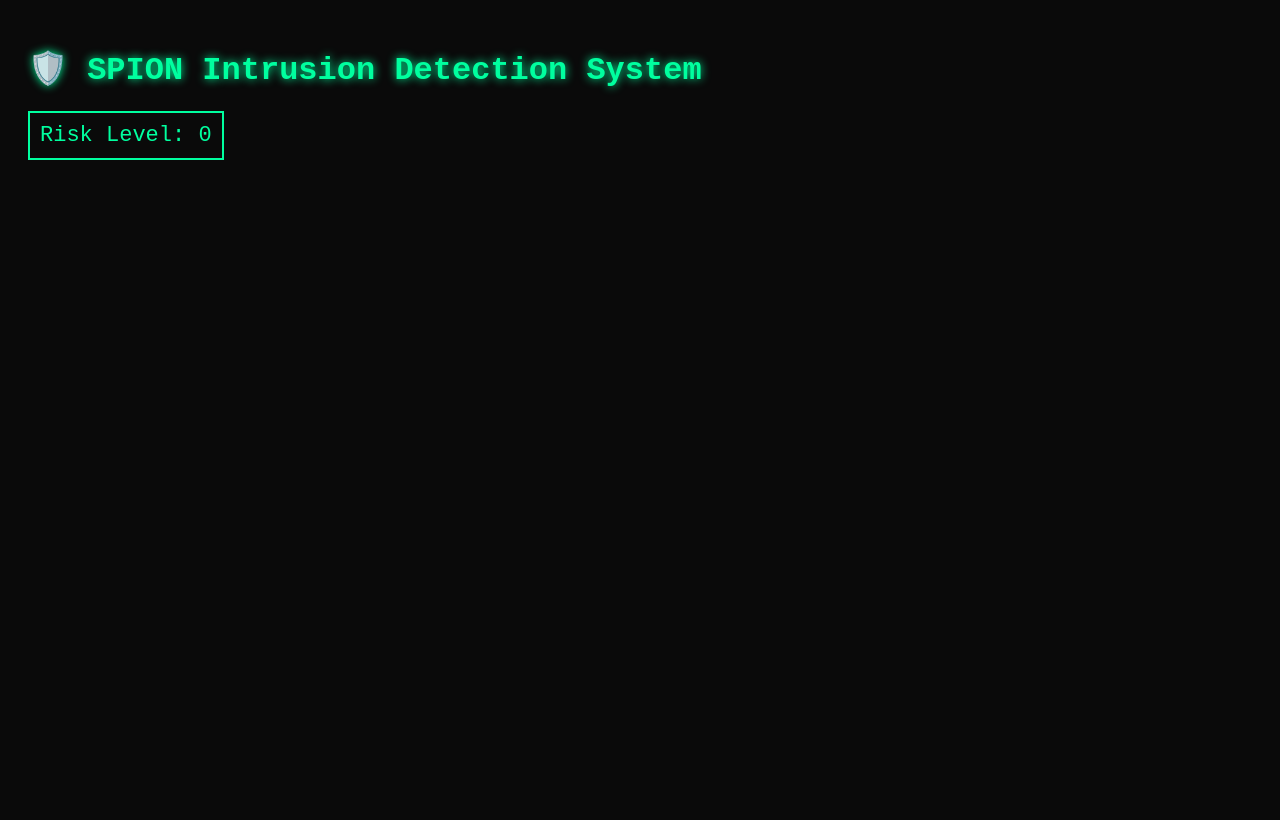
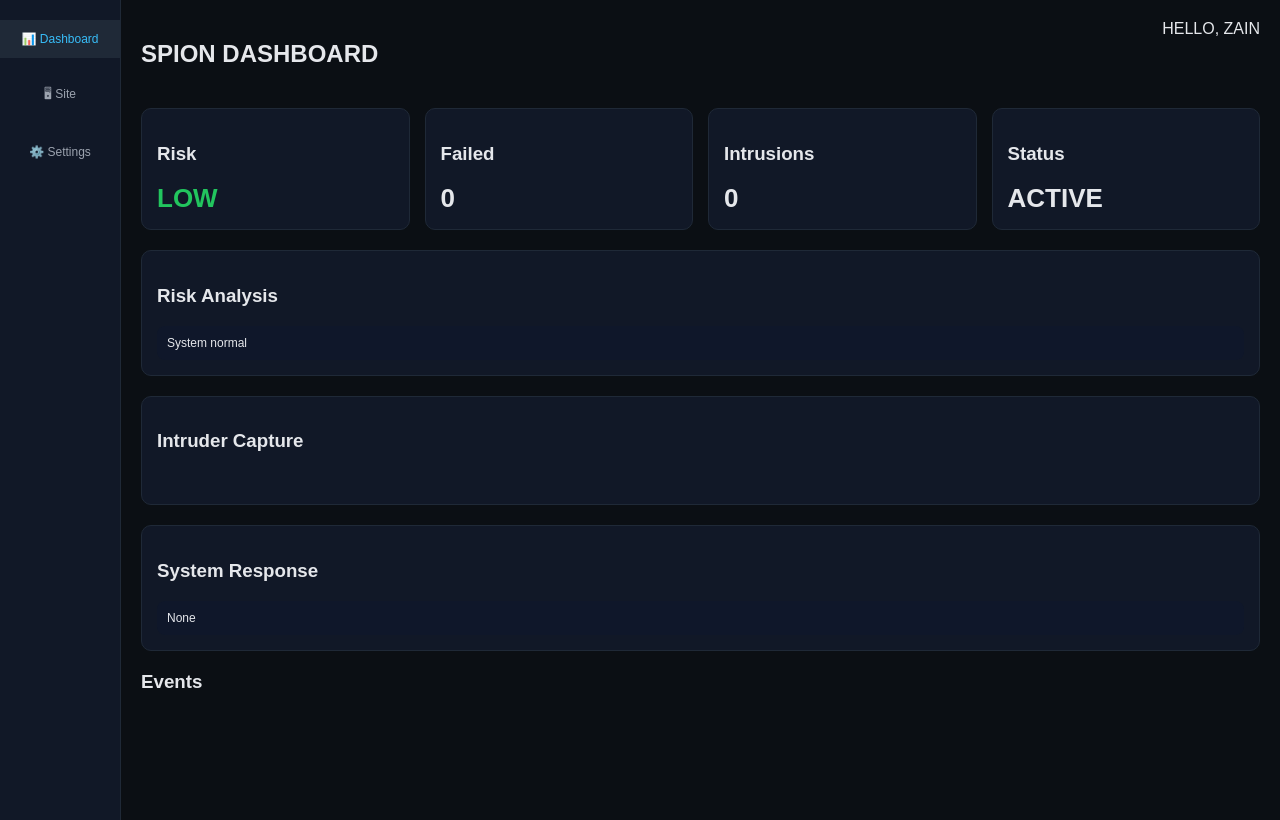
Before and after one commit to Clide-hub/SpionProject, a Flask app: template templates/index.html in a window 1280 px wide. Before the commit the page ends 160 px from the top, so only its background shows below. Run offline with Flask 3, Linux system fonts and the light colour scheme; the template is opened without the code that fills it, so the values that code supplies are empty.

Commit message:
Refactor HTML and CSS for SPION Dashboard

```diff
--- a/templates/index.html
+++ b/templates/index.html
@@ -5,106 +5,211 @@
 
     <style>
         body {
-            background-color: #0a0a0a;
-            color: #00ff9f;
-            font-family: "Courier New", monospace;
+            margin: 0;
+            font-family: Arial, sans-serif;
+            background: #0b0f14;
+            color: #e5e7eb;
+            display: flex;
+        }
+
+        .sidebar {
+            width: 120px;
+            background: #111827;
+            height: 100vh;
+            padding-top: 20px;
+            border-right: 1px solid #1f2937;
+        }
+
+        .menu {
+            padding: 12px;
+            font-size: 12px;
+            text-align: center;
+            color: #9ca3af;
+            margin-bottom: 15px;
+        }
+
+        .menu:hover {
+            background: #1f2937;
+            color: white;
+        }
+
+        .active {
+            background: #1f2937;
+            color: #38bdf8;
+        }
+
+        .main {
+            flex: 1;
             padding: 20px;
         }
 
-        h1 {
-            color: #00ff9f;
-            text-shadow: 0 0 10px #00ff9f;
+        .header {
+            display: flex;
+            justify-content: space-between;
+        }
+
+        .grid {
+            display: grid;
+            grid-template-columns: repeat(4, 1fr);
+            gap: 15px;
+            margin-top: 20px;
         }
 
         .card {
-            background: #111;
+            background: #111827;
             padding: 15px;
-            margin-bottom: 15px;
-            border-left: 5px solid #00ff9f;
-            box-shadow: 0 0 10px #00ff9f33;
+            border-radius: 10px;
+            border: 1px solid #1f2937;
         }
 
-        .danger {
-            border-left: 5px solid red;
-            color: #ff4d4d;
-            text-shadow: 0 0 5px red;
+        .big {
+            font-size: 26px;
+            font-weight: bold;
         }
 
-        .safe {
-            border-left: 5px solid lime;
+        .low { color: #22c55e; }
+        .medium { color: #f59e0b; }
+        .high { color: #ef4444; }
+
+        .section {
+            margin-top: 20px;
         }
 
-        .timestamp {
-            font-size: 12px;
+        .event {
+            padding: 10px;
+            margin-bottom: 10px;
+            background: #0f172a;
+            border-left: 4px solid #334155;
+        }
+
+        .FAILED_LOGIN { border-left-color: #f59e0b; }
+        .INTRUDER_DETECTED { border-left-color: #ef4444; }
+        .SUCCESS_LOGIN { border-left-color: #22c55e; }
+
+        .time {
+            font-size: 11px;
             opacity: 0.6;
         }
 
-        #risk {
-            font-size: 22px;
-            margin-bottom: 20px;
+        .alert-box {
+            background: #0f172a;
             padding: 10px;
-            border: 2px solid #00ff9f;
-            display: inline-block;
+            border-radius: 8px;
+            font-size: 12px;
+        }
+
+        img {
+            width: 50%;
+            border-radius: 6px;
         }
     </style>
 </head>
 
 <body>
 
-<h1>🛡️ SPION Intrusion Detection System</h1>
+<div class="sidebar">
+    <div class="menu active">📊 Dashboard</div>
+    <div class="menu">🖥 Site</div>
+    <div class="menu">⚙️ Settings</div>
+</div>
 
-<div id="risk">Risk Level: 0</div>
+<div class="main">
 
-<div id="events"></div>
+    <div class="header">
+        <h2>SPION DASHBOARD</h2>
+        <div>HELLO, ZAIN</div>
+    </div>
+
+    <div class="grid">
+        <div class="card">
+            <h3>Risk</h3>
+            <div id="risk" class="big low">LOW</div>
+        </div>
+
+        <div class="card">
+            <h3>Failed</h3>
+            <div id="failed" class="big">0</div>
+        </div>
+
+        <div class="card">
+            <h3>Intrusions</h3>
+            <div id="intrusions" class="big">0</div>
+        </div>
+
+        <div class="card">
+            <h3>Status</h3>
+            <div class="big">ACTIVE</div>
+        </div>
+    </div>
+
+    <div class="section card">
+        <h3>Risk Analysis</h3>
+        <div id="riskReason" class="alert-box">System normal</div>
+    </div>
+
+    <div class="section card">
+        <h3>Intruder Capture</h3>
+        <img id="intruderImg" src="">
+    </div>
+
+    <div class="section card">
+        <h3>System Response</h3>
+        <div id="responses" class="alert-box">None</div>
+    </div>
+
+    <div class="section">
+        <h3>Events</h3>
+        <div id="events"></div>
+    </div>
+
+</div>
 
 <script>
-function loadEvents() {
-    fetch('/api/events')
+function loadData() {
+    fetch("/api/events")
     .then(res => res.json())
     .then(data => {
+
+        document.getElementById("risk").innerText = data.risk;
+        document.getElementById("risk").className = "big " + data.risk.toLowerCase();
+
+        let failed = 0;
+        let intrusions = 0;
+        let reasons = [];
+        let responses = "";
         let html = "";
-        let risk = 0;
 
-        data.forEach(event => {
+        data.events.forEach(e => {
+            let type = e[1];
+            let msg = e[2];
+            let time = e[3];
 
-            let type = event[1];
-            let message = event[2];
-            let time = event[3];
-
-            let css = "card";
-
-            if (type === "FAILED_LOGIN") {
-                css += " danger";
-                risk += 2;
-            }
-
-            if (type === "INTRUDER_DETECTED") {
-                css += " danger";
-                risk += 5;
-            }
-
-            if (type === "SUCCESS_LOGIN") {
-                css += " safe";
-                risk = Math.max(0, risk - 1);
-            }
+            if (type === "FAILED_LOGIN") failed++;
+            if (type === "INTRUDER_DETECTED") intrusions++;
 
             html += `
-                <div class="${css}">
-                    <strong>[${type}]</strong><br>
-                    ${message}<br>
-                    <span class="timestamp">${time}</span>
+                <div class="event ${type}">
+                    <b>${type}</b><br>
+                    ${msg}<br>
+                    <span class="time">${time}</span>
                 </div>
             `;
         });
 
         document.getElementById("events").innerHTML = html;
-        document.getElementById("risk").innerText = "Risk Level: " + risk;
+        document.getElementById("failed").innerText = failed;
+        document.getElementById("intrusions").innerText = intrusions;
+
+        // 🔥 IMAGE (REAL-TIME)
+        if (data.image) {
+            document.getElementById("intruderImg").src =
+                data.image + "?t=" + new Date().getTime();
+        }
     });
 }
 
-// refresh every 2 seconds
-setInterval(loadEvents, 2000);
-loadEvents();
+setInterval(loadData, 2000);
+loadData();
 </script>
 
 </body>
```
